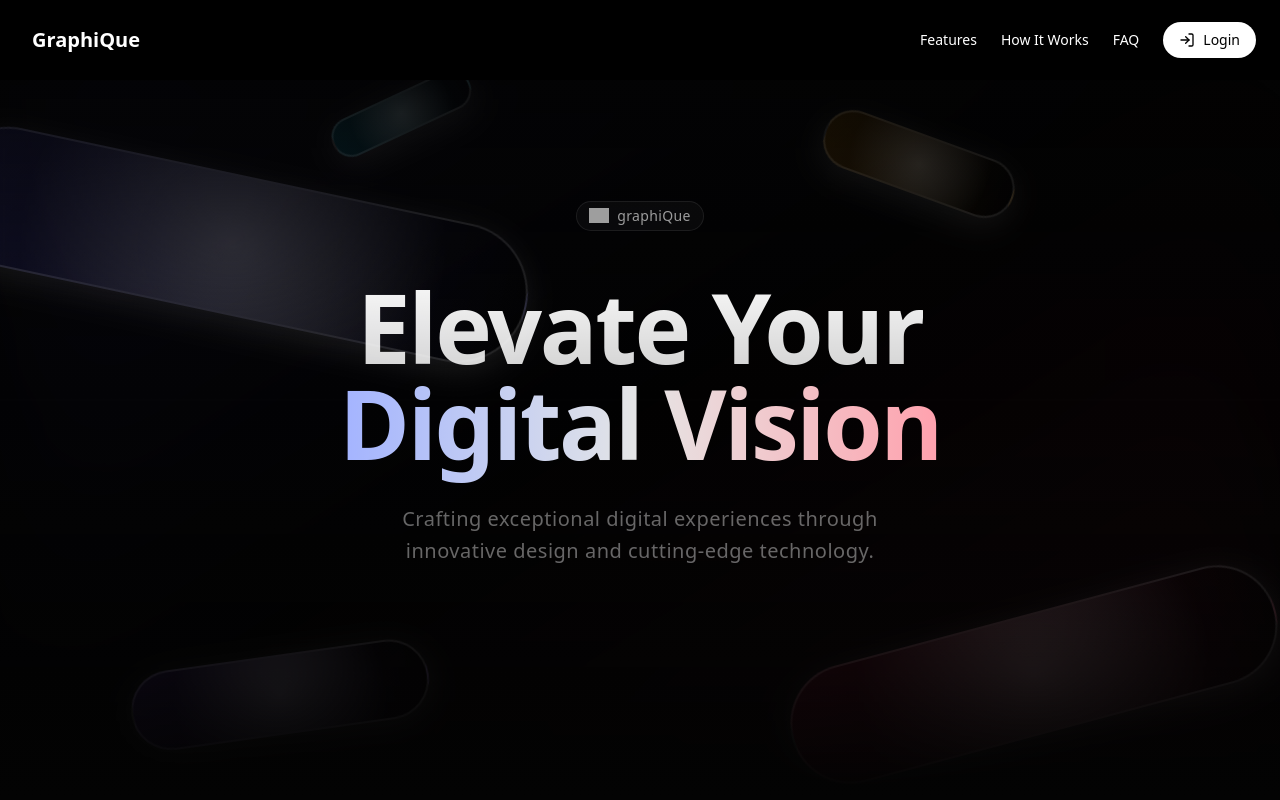
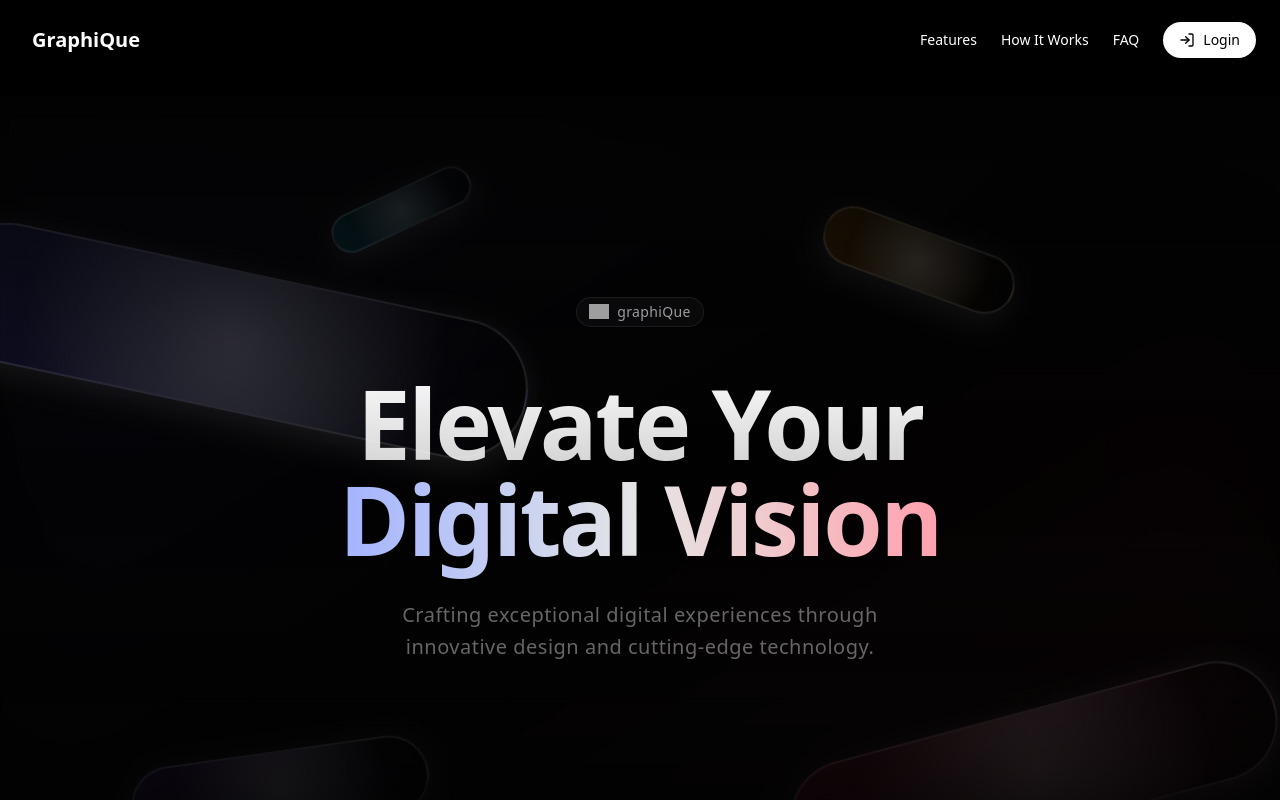
Before and after one commit to bismaysarangi/graphiQue, a React (Vite) app: page / in a window 1280 px wide. Shown: the top 800 px of the page. Built offline with nearby package versions, Linux system fonts and the light colour scheme; grey boxes are pictures that could not be loaded.

Commit message:
Made adjustments

```diff
--- a/src/App.jsx
+++ b/src/App.jsx
@@ -5,15 +5,16 @@ import Features from "./pages/Features";
 import Works from "./pages/Works";
 import FAQ from "./pages/FAQ";
 import Footer from "./pages/Footer";
-import EditImage from "./pages/EditImage"; // Import the Edit Image page
-import PaintZone from "./pages/PaintZone"; // Import the Paint Zone page
+import EditImage from "./pages/EditImage";
+import PaintZone from "./pages/PaintZone";
 
 function App() {
   return (
     <Router>
       <div className="flex flex-col min-h-screen bg-black text-white">
         <Navbar />
-        <main>
+        {/* Add padding to prevent content from being covered by the navbar */}
+        <main className="pt-20 md:pt-24">
           <Routes>
             <Route path="/" element={
               <>
```
